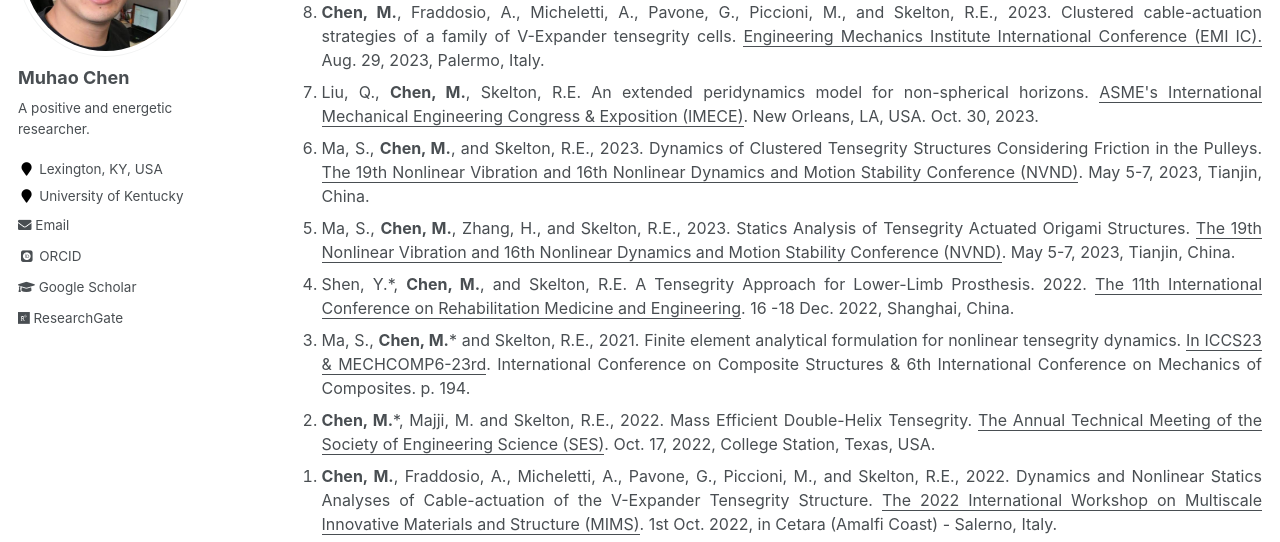
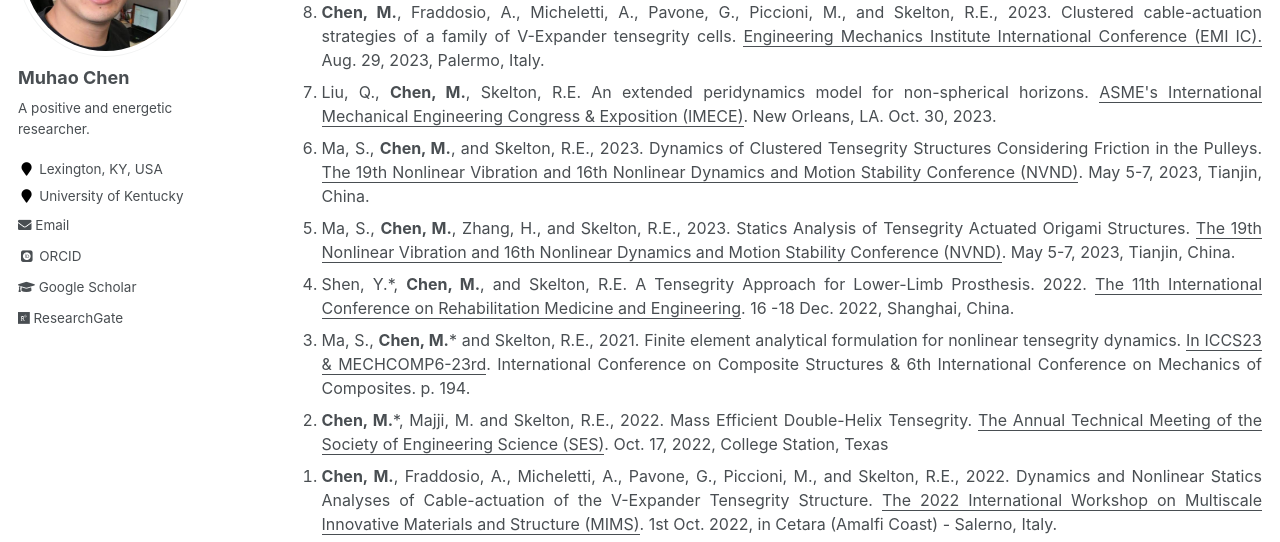
Before and after one commit to Muhao-Chen/muhao-chen.github.io, a Jekyll site: the page built from _pages/publication.md, in a window 1280 px wide and 900 px high, scrolled down 2377 px. Shown: the part 154-696 px from the top of the window. Built offline with Jekyll 4.4.1, drawn with Linux system fonts in a browser that asks for light colours; some web fonts are replaced.

Commit message:
Update publication.md

```diff
--- a/_pages/publication.md
+++ b/_pages/publication.md
@@ -60,12 +60,12 @@ Conference with Abstracts:
 <li><strong>Chen, M.</strong>*, Ma, S., and Skelton, R.E., 2023. Integrated Tensegrity and Origami Systems for Deployable Space Structures. <u>Society of Engineering Science Annual Conference (SES 2023)</u>. Oct. 10, 2023, Minneapolis, MN.</li>
 <li><strong>Chen, M.</strong>, Fraddosio, A., Micheletti, A., Pavone, G.*, Piccioni, M., and Skelton, R.E., 2023. Nonlinear Dynamics Analysis of Actuation Strategies of Clustered Tensegrity V-Expander Structures. <u>The Third International Nonlinear Dynamics Conference (NODYCON)</u>. June 18 - 22, 2023, Rome, Italy.</li>
 <li><strong>Chen, M.</strong>, Fraddosio, A., Micheletti, A., Pavone, G., Piccioni, M., and Skelton, R.E., 2023. Clustered cable-actuation strategies of a family of V-Expander tensegrity cells. <u>Engineering Mechanics Institute International Conference (EMI IC).</u> Aug. 29, 2023, Palermo, Italy.</li>
-<li>Liu, Q., <strong>Chen, M.</strong>, Skelton, R.E. An extended peridynamics model for non-spherical horizons. <u>ASME's International Mechanical Engineering Congress & Exposition (IMECE)</u>. New Orleans, LA, USA. Oct. 30, 2023.</li>
+<li>Liu, Q., <strong>Chen, M.</strong>, Skelton, R.E. An extended peridynamics model for non-spherical horizons. <u>ASME's International Mechanical Engineering Congress & Exposition (IMECE)</u>. New Orleans, LA. Oct. 30, 2023.</li>
 <li>Ma, S., <strong>Chen, M.</strong>, and Skelton, R.E., 2023. Dynamics of Clustered Tensegrity Structures Considering Friction in the Pulleys. <u>The 19th Nonlinear Vibration and 16th Nonlinear Dynamics and Motion Stability Conference (NVND)</u>. May 5-7, 2023, Tianjin, China.</li>
 <li>Ma, S., <strong>Chen, M.</strong>, Zhang, H., and Skelton, R.E., 2023. Statics Analysis of Tensegrity Actuated Origami Structures. <u>The 19th Nonlinear Vibration and 16th Nonlinear Dynamics and Motion Stability Conference (NVND)</u>. May 5-7, 2023, Tianjin, China.</li>
 <li>Shen, Y.*, <strong>Chen, M.</strong>, and Skelton, R.E. A Tensegrity Approach for Lower-Limb Prosthesis. 2022. <u>The 11th International Conference on Rehabilitation Medicine and Engineering</u>. 16 -18 Dec. 2022, Shanghai, China.</li>
 <li>Ma, S., <strong>Chen, M.</strong>* and Skelton, R.E., 2021. Finite element analytical formulation for nonlinear tensegrity dynamics. <u> In ICCS23 & MECHCOMP6-23rd</u>. International Conference on Composite Structures & 6th International Conference on Mechanics of Composites. p. 194.</li>
-<li><strong>Chen, M.</strong>*, Majji, M. and Skelton, R.E., 2022. Mass Efficient Double-Helix Tensegrity. <u>The Annual Technical Meeting of the Society of Engineering Science (SES)</u>. Oct. 17, 2022, College Station, Texas, USA.</li>
+<li><strong>Chen, M.</strong>*, Majji, M. and Skelton, R.E., 2022. Mass Efficient Double-Helix Tensegrity. <u>The Annual Technical Meeting of the Society of Engineering Science (SES)</u>. Oct. 17, 2022, College Station, Texas</li>
 <li><strong>Chen, M.</strong>, Fraddosio, A., Micheletti, A., Pavone, G., Piccioni, M., and Skelton, R.E., 2022. Dynamics and Nonlinear Statics Analyses of Cable-actuation of the V-Expander Tensegrity Structure. <u>The 2022 International Workshop on Multiscale Innovative Materials and Structure (MIMS)</u>. 1st Oct. 2022, in Cetara (Amalfi Coast) - Salerno, Italy.</li>
 </ol>
 </font>
@@ -96,8 +96,8 @@ Conference with Full Papers:
 <li><strong>Chen, M.</strong>*, Shen, Y., and Skelton, R.E. Model-Based and Markov Data-Based Modeling: Linearized Dynamics Methods in the Analysis of Tensegrity Airfoils. The AIAA Science and Technology Forum and Exposition (<u>AIAA SciTech Forum 2024</u>), Orlando, FL, Jan. 8-12, 2024.</li>
 <li>Shen, Y., <strong>Chen, M.</strong>*, Habtour, E. and Skelton, R.E. Sensor Fault Detection to Tensegrity Structures Using Eigensystem Realization Algorithm. <u>ASCE Earth & Space 2024</u>. Miami, FL, April 15-18, 2024</li>
 <li> Chen, Y., <strong>Chen, M.</strong>, Xia, X.∗, Hermanson, J.C., and Qi, F. An Efficient Approach to Solving the Coagulation Population Balance Equation through Weighted Particle Reconstruction. The 16th International Conference on Gas–Liquid and Gas–Liquid–Solid Reactor Engineering <u>(GLS-16)</u>. Dresden, Germany, Sept. 2-5, 2024 </li>
-<!-- <li><strong>Chen, M.</strong>*, Shen, Y., and Skelton, R.E. The Optimal Dynamical Model for 3D Tensegrity Morphing Airfoils. <u>ASCE Earth & Space 2024</u>. April 15-18, 2024, Miami, FL, USA.</li> -->
-<!-- <li> <strong>Chen, M.</strong>*, Shen, Y., Skelton, R.E. The Optimal Dynamical Model for High-Dimensional Aerospace Structures. <u>ASME's International Mechanical Engineering Congress & Exposition (IMECE)</u>. New Orleans, LA, USA. Oct. 29 – Nov. 2, 2023. Accepted. </li> -->
+<!-- <li><strong>Chen, M.</strong>*, Shen, Y., and Skelton, R.E. The Optimal Dynamical Model for 3D Tensegrity Morphing Airfoils. <u>ASCE Earth & Space 2024</u>. April 15-18, 2024, Miami, FL.</li> -->
+<!-- <li> <strong>Chen, M.</strong>*, Shen, Y., Skelton, R.E. The Optimal Dynamical Model for High-Dimensional Aerospace Structures. <u>ASME's International Mechanical Engineering Congress & Exposition (IMECE)</u>. New Orleans, LA. Oct. 29 – Nov. 2, 2023. Accepted. </li> -->
 </ol>
 Conference with Abstracts:
 <ol reversed>
@@ -111,7 +111,7 @@ Conference with Abstracts:
 <font size=3>
 <ol reversed>
 
-<li><strong>Chen, M.</strong>, Fraddosio, A., Micheletti, A., Pavone, G., Piccioni, M., and Skelton, R.E., 2023. Analysis of Optimal Deployment Strategy for Large Deployable Tensegrity Space Antennas. Vol 437. <u>Springer.</u></li>
+<li><strong>Chen, M.</strong>, Fraddosio, A., Micheletti, A., Pavone, G., Piccioni, M., and Skelton, R.E., 2023. Analysis of Optimal Deployment Strategy for Large Deployable Tensegrity Space Antennas. Vol 437. <u>Springer</u>.</li>
 <li><strong>Chen, M.</strong>, Chen, B. and Skelton, R.E., 2024. Tensegrity Structures and Engineering Application. <u>Higher Education Press.</u> In preparation.</li>
 <li><strong>Chen, M.</strong>, Majji, M. and Skelton, R.E., 2024. Tensegrity Systems: Analysis and Synthesis. <u>New York: Springer.</u> In preparation. (A textbook for undergraduate and graduate students)</li>
 </ol>
```
